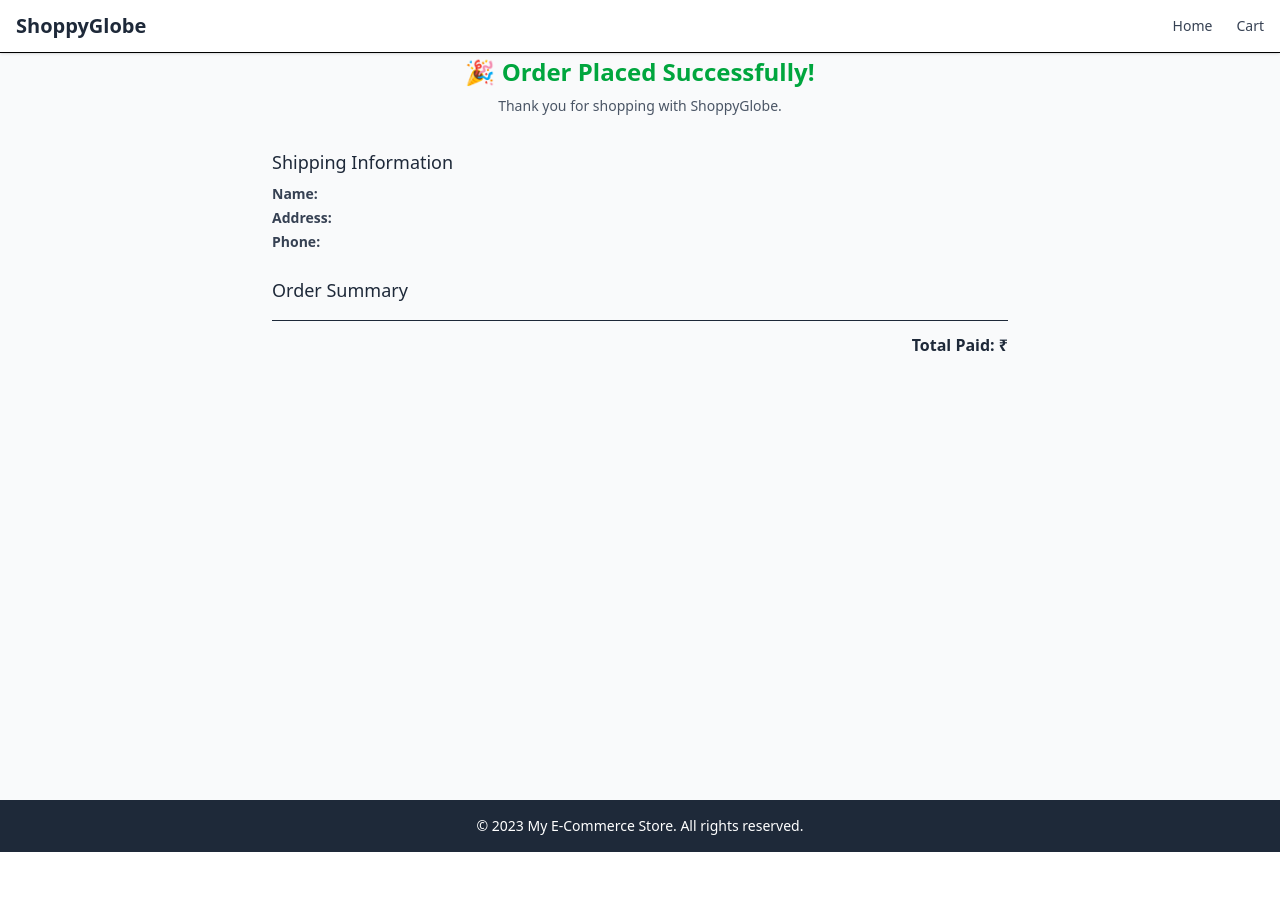
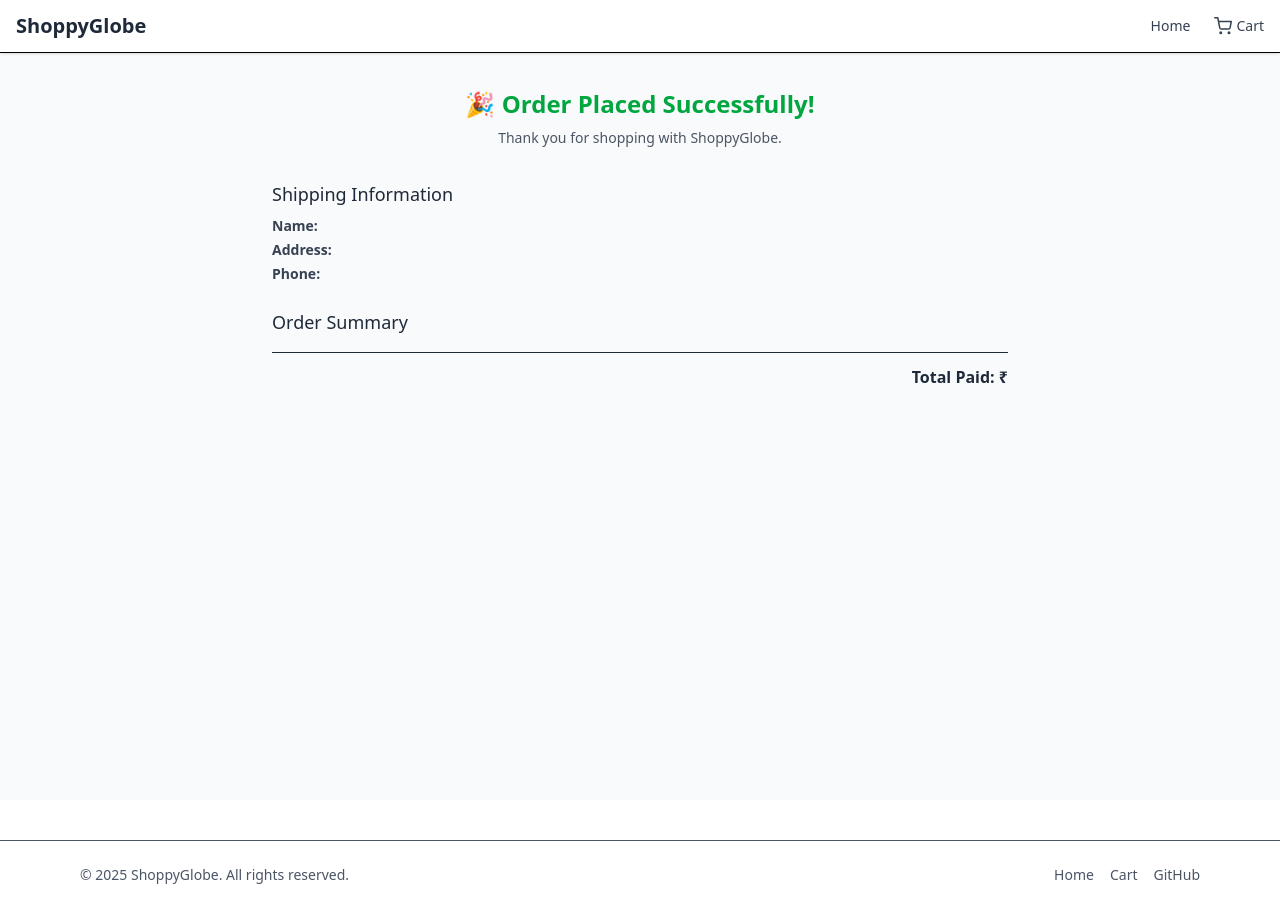
Before and after one commit to Ajay6433/shoppyglobe-project, a React (Vite) app: page /order-success in a window 1280 px wide. Before the commit the page ends 852 px from the top, so only its background shows below. Built offline with nearby package versions, Linux system fonts and the light colour scheme.

Commit message:
Styling finalized

```diff
--- a/src/App.jsx
+++ b/src/App.jsx
@@ -1,31 +1,34 @@
-import useProductsData from "./hooks/useProductsData";
-import Spinner from "./components/Spinner";
-import NotFound from "./pages/NotFound";
-import ProductDetails from "./pages/ProductDetails";
-import ProductList from "./pages/ProductList";
-import Cart from "./pages/Cart";
-import CheckoutPage from "./pages/CheckoutPage";
-import { Router, Routes, Route, BrowserRouter } from "react-router";
-import RootLayout from "./layout/RootLayout";
-import { Toaster } from "react-hot-toast";
-import OrderSuccess from "./pages/OrderSuccess";
-function App(){
-  // const { products, loading, error } = useProductsData();
+import React, { lazy, Suspense } from 'react';
+import { BrowserRouter, Routes, Route } from 'react-router-dom';
+import Spinner from './components/Spinner';
+import RootLayout from './layout/RootLayout';
+import { Toaster } from 'react-hot-toast';
 
+const ProductList = lazy(() => import('./pages/ProductList'));
+const ProductDetails = lazy(() => import('./pages/ProductDetails'));
+const Cart = lazy(() => import('./pages/Cart'));
+const CheckoutPage = lazy(() => import('./pages/CheckoutPage'));
+const OrderSuccess = lazy(() => import('./pages/OrderSuccess'));
+const NotFound = lazy(() => import('./pages/NotFound'));
+
+function App() {
   return (
     <BrowserRouter>
-      <Toaster/>
+      <Toaster />
+      <Suspense fallback={<Spinner />}>
         <Routes>
-        <Route path="/" element={<RootLayout />} >
+          <Route path="/" element={<RootLayout />}>
             <Route index element={<ProductList />} />
             <Route path="/product/:id" element={<ProductDetails />} />
             <Route path="/cart" element={<Cart />} />
             <Route path="/checkout" element={<CheckoutPage />} />
-        <Route path="order-success" element={<OrderSuccess/>}/>
+            <Route path="/order-success" element={<OrderSuccess />} />
           </Route>
           <Route path="*" element={<NotFound />} />
         </Routes>
+      </Suspense>
     </BrowserRouter>
   );
 }
+
 export default App;
--- /dev/null
+++ b/src/components/Footer.jsx
@@ -0,0 +1,19 @@
+import React from 'react';
+import { Link } from 'react-router-dom';
+
+function Footer() {
+  return (
+    <footer className="border-t bg-white text-gray-600 text-sm mt-10">
+      <div className="max-w-6xl mx-auto px-4 py-6 flex flex-col sm:flex-row items-center justify-between">
+        <p>&copy; {new Date().getFullYear()} ShoppyGlobe. All rights reserved.</p>
+        <div className="flex gap-4 mt-2 sm:mt-0">
+          <Link to="/" className="hover:text-blue-600 transition-colors">Home</Link>
+          <Link to="/cart" className="hover:text-blue-600 transition-colors">Cart</Link>
+          <a href="https://github.com/Ajay6433/shoppyglobe-project" target="_blank" rel="noopener noreferrer" className="hover:text-blue-600 transition-colors">GitHub</a>
+        </div>
+      </div>
+    </footer>
+  );
+}
+
+export default Footer;
--- a/src/components/Header.jsx
+++ b/src/components/Header.jsx
@@ -1,4 +1,5 @@
 import { Link } from 'react-router-dom';
+import { FiShoppingCart } from 'react-icons/fi';
 
 function Header() {
   return (
@@ -15,8 +16,9 @@
               </Link>
             </li>
             <li>
-              <Link to="/cart" className="hover:text-blue-600 transition-colors">
-                Cart
+              <Link to="/cart" className="flex items-center gap-1 hover:text-blue-600 transition-colors">
+                <FiShoppingCart className="text-lg" />
+                <span>Cart</span>
               </Link>
             </li>
           </ul>
--- a/src/components/ProductItem.jsx
+++ b/src/components/ProductItem.jsx
@@ -34,7 +34,10 @@
                 />
                 <h2 className="text-base font-medium text-gray-800 mb-1 truncate">{product.title}</h2>
                 <p className="text-sm text-gray-500 mb-2 line-clamp-2">{product.description}</p>
+                <div className='flex justify-between items-center px-1'>
+                    <p className="text-sm text-gray-500 mb-2">Rating: {product.rating}</p>
                 ₹{(product.price * 83).toFixed(2)}
+                </div>
             </Link>
 
             <button
--- a/src/layout/RootLayout.jsx
+++ b/src/layout/RootLayout.jsx
@@ -1,6 +1,7 @@
 import React from 'react'
 import Header from '../components/Header'
 import { Outlet } from 'react-router-dom'
+import Footer from '../components/Footer'
 
 function RootLayout() {
   return (
@@ -12,9 +13,7 @@
                 <Outlet />
             </div>
         </main>
-        <footer className="bg-gray-800 text-white p-4 text-center">
-            <p className="text-sm">© 2023 My E-Commerce Store. All rights reserved.</p>
-        </footer>
+       <Footer/>
     </div>
   )
 }
--- a/src/pages/OrderSuccess.jsx
+++ b/src/pages/OrderSuccess.jsx
@@ -6,7 +6,7 @@
   const { cartItems, shippingInfo, total } = location.state || {};
 
   return (
-    <div className="max-w-3xl mx-auto px-4 py-10">
+    <div className="max-w-3xl mx-auto px-4 py-10 mt-8">
       <div className="text-center mb-8">
         <h2 className="text-2xl font-semibold text-green-600 mb-2">🎉 Order Placed Successfully!</h2>
         <p className="text-gray-600 text-sm">Thank you for shopping with ShoppyGlobe.</p>
```
Lines whose indentation alone changed are shown as unchanged.
